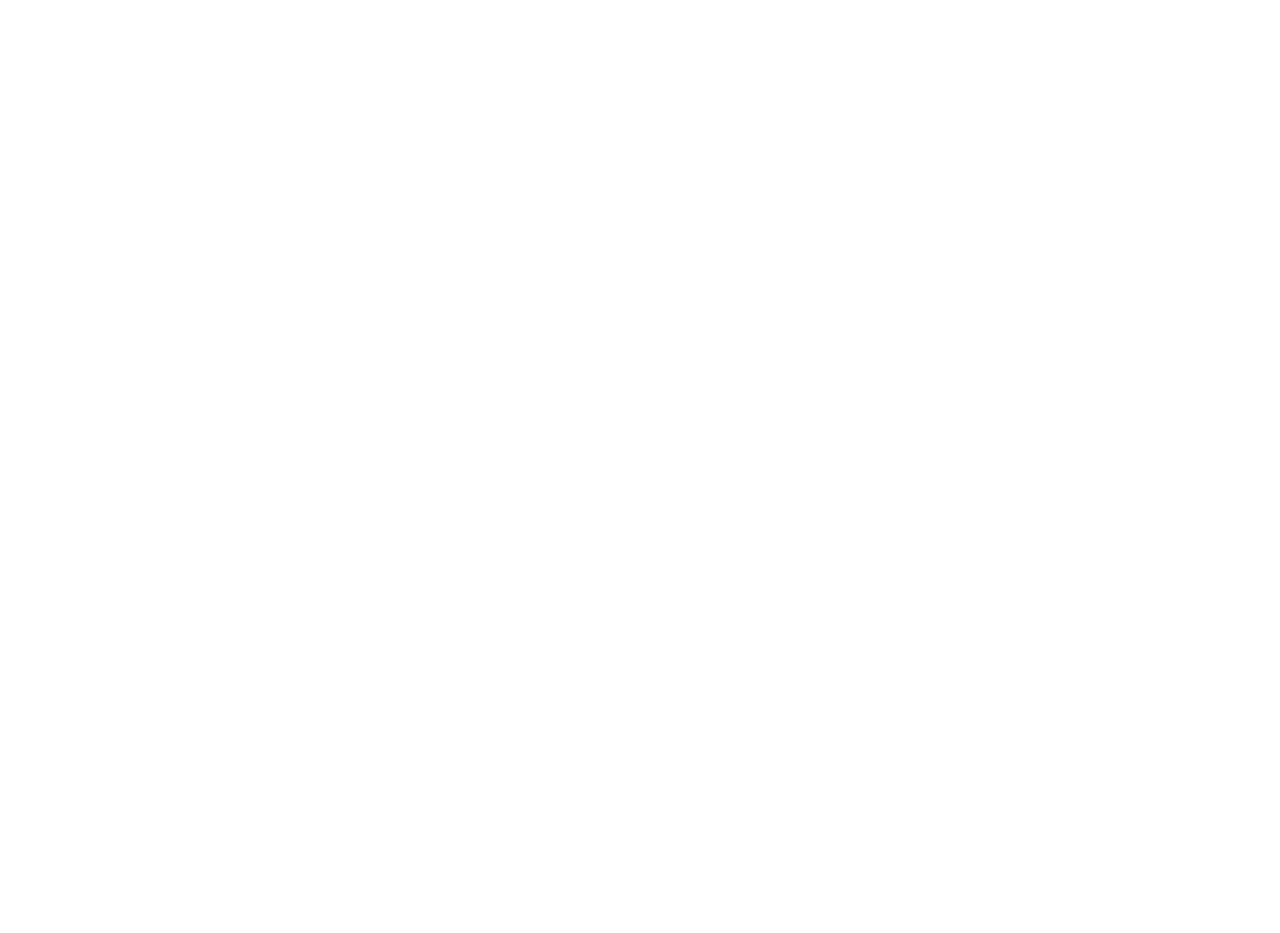
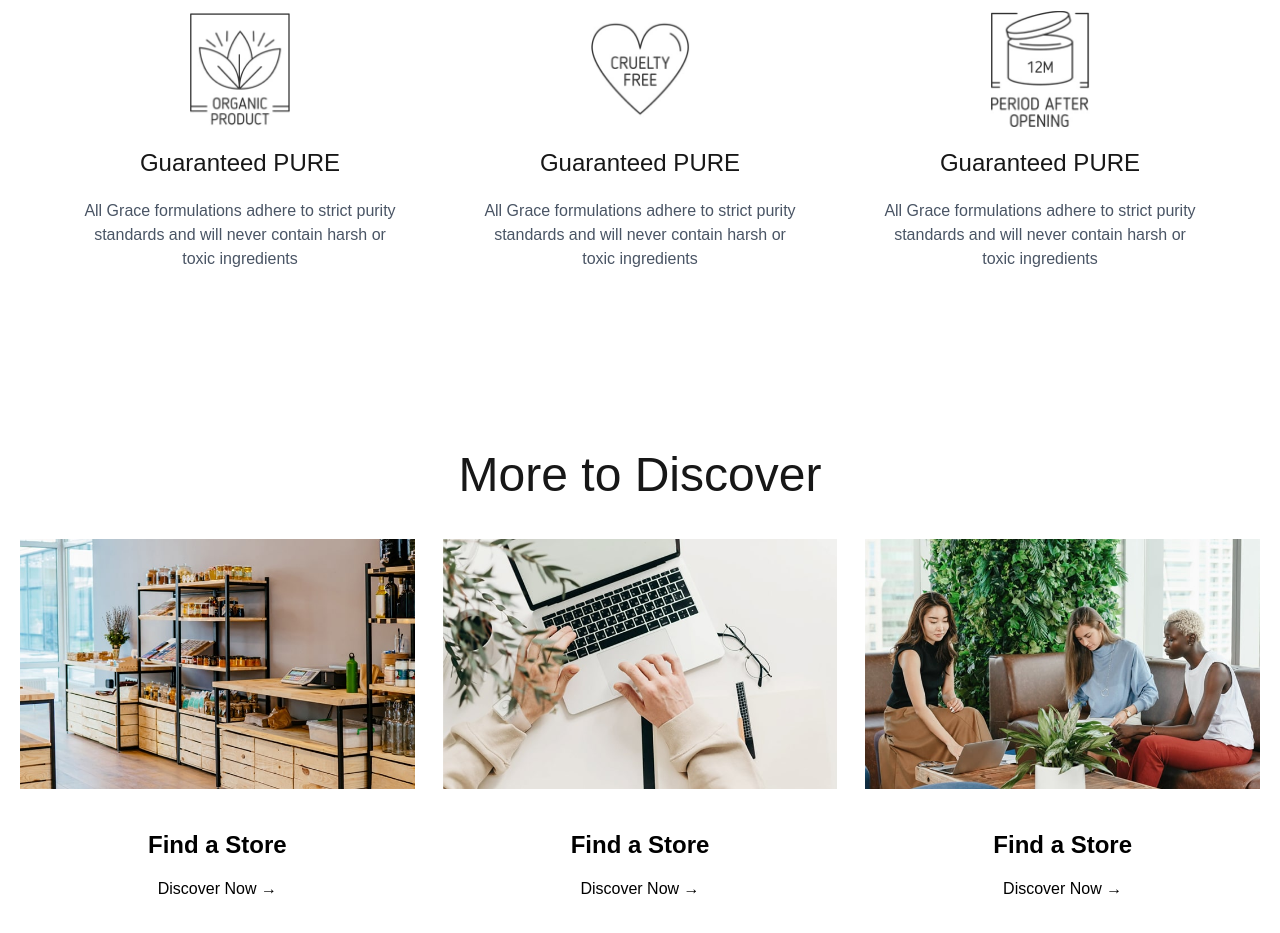
Before and after one commit to imran752310/fashon-beauty-ecommce, a Next.js app: page / in a window 1280 px wide. Shown: the part 2880-3813 px from the top of the page. Before the commit the page ends 2731 px from the top, so only its background shows below. Built offline with nearby package versions, Linux system fonts and the light colour scheme.

Commit message:
blogs is completed

```diff
--- /dev/null
+++ b/src/app/Components/Blogs.tsx
@@ -0,0 +1,73 @@
+import Link from "next/link";
+import React from "react";
+
+const Blogs = () => {
+  return (
+    <div className="px-5 py-15">
+      <div className="mx-auto text-center text-5xl m-10">
+        <h1>More to Discover</h1>
+      </div>
+      <div className="grid grid-cols-1 md:grid-cols-2 lg:grid-cols-3 xl:grid-cols-3 gap-7">
+        {/* blog1  */}
+
+        <div className="overflow-hidden">
+          <div className="relative bg-[url('/images/blog-1.jpg')] w-full h-[250px] bg-cover bg-center transform transition-transform duration-300 hover:scale-105 "></div>
+
+          {/* Optional overlay */}
+          <div className="  p-10 text-black text-center h-full max-w-md">
+            <div>
+              <h2 className="text-2xl font-semibold pb-4 cursor-pointer hover:text-green-700 transition-all ">
+                Find a Store
+              </h2>
+            </div>
+            <Link href="/discover">
+              <span className="text-base   hover:opacity-75 cursor-pointer">
+                Discover Now →
+              </span>
+            </Link>
+          </div>
+        </div>
+         {/* blog2  */}
+         <div className="overflow-hidden">
+          <div className="relative bg-[url('/images/blog-2.jpg')] w-full h-[250px] bg-cover bg-center transform transition-transform duration-300 hover:scale-105 "></div>
+
+          {/* Optional overlay */}
+          <div className="  p-10 text-black text-center h-full max-w-md">
+            <div>
+              <h2 className="text-2xl font-semibold pb-4 cursor-pointer hover:text-green-700 transition-all ">
+                Find a Store
+              </h2>
+            </div>
+            <Link href="/discover">
+              <span className="text-base   hover:opacity-75 cursor-pointer">
+                Discover Now →
+              </span>
+            </Link>
+          </div>
+        </div>
+      {/* blog3  */}
+      <div className="overflow-hidden">
+          <div className="relative bg-[url('/images/blog-3.jpg')] w-full h-[250px] bg-cover bg-center transform transition-transform duration-300 hover:scale-105 "></div>
+
+          {/* Optional overlay */}
+          <div className="  p-10 text-black text-center h-full max-w-md">
+            <div>
+              <h2 className="text-2xl font-semibold pb-4 cursor-pointer hover:text-green-700 transition-all ">
+                Find a Store
+              </h2>
+            </div>
+            <Link href="/discover">
+              <span className="text-base   hover:opacity-75 cursor-pointer">
+                Discover Now →
+              </span>
+            </Link>
+          </div>
+        </div>
+
+      </div>
+
+    </div>
+  );
+};
+
+export default Blogs;
--- a/src/app/Components/Collection.tsx
+++ b/src/app/Components/Collection.tsx
@@ -4,7 +4,6 @@
   return (
     <div className="px-5 py-15">
       <div className="grid grid-cols-1 md:grid-cols-2 lg:grid-cols-3 xl:grid-cols-3 gap-7">
-
         {/* card 2 */}
         <div className="overflow-hidden">
           <div className="relative bg-[url('/images/collection-1.jpg')] w-full h-[430px] bg-cover bg-center transform transition-transform duration-300 hover:scale-105 ">
@@ -59,7 +58,6 @@
             </div>
           </div>
         </div>
-
       </div>
     </div>
   );
--- a/src/app/Components/ShopGlowing.tsx
+++ b/src/app/Components/ShopGlowing.tsx
@@ -1,9 +1,64 @@
-import React from 'react'
+import Image from "next/image";
+import React from "react";
 
 const ShopGlowing = () => {
   return (
-    <div>ShopGlowing</div>
-  )
-}
+    <div>
+      <div className="p-10">
+        <h1 className="text-center text-4xl p-5">Why Shop with Glowing?</h1>
+        <div className="grid grid-cols-1 md:grid-cols-2 lg:grid-cols-3 xl:grid-cols-3">
+          <div className="mx-auto text-center p-10">
+            <Image
+              src={"/images/feature-1.jpg"}
+              width={100}
+              height={100}
+              alt="abc"
+              className="mx-auto"
+            />
+            <div>
+              <h1 className="text-2xl py-5">Guaranteed PURE</h1>
+              <p className="text-gray-600">
+                All Grace formulations adhere to strict purity standards and
+                will never contain harsh or toxic ingredients
+              </p>
+            </div>
+          </div>
+          <div className="mx-auto text-center p-10">
+            <Image
+              src={"/images/feature-2.jpg"}
+              width={100}
+              height={100}
+              alt="abc"
+              className="mx-auto"
+            />
+            <div>
+              <h1 className="text-2xl py-5">Guaranteed PURE</h1>
+              <p className="text-gray-600">
+                All Grace formulations adhere to strict purity standards and
+                will never contain harsh or toxic ingredients
+              </p>
+            </div>
+          </div>
+          <div className="mx-auto text-center p-10">
+            <Image
+              src={"/images/feature-3.jpg"}
+              width={100}
+              height={100}
+              alt="abc"
+              className="mx-auto"
+            />
+            <div>
+              <h1 className="text-2xl py-5">Guaranteed PURE</h1>
+              <p className="text-gray-600">
+                All Grace formulations adhere to strict purity standards and
+                will never contain harsh or toxic ingredients
+              </p>
+            </div>
+          </div>
+        </div>
+      </div>
+    </div>
+  );
+};
 
-export default ShopGlowing
+export default ShopGlowing;
--- a/src/app/page.tsx
+++ b/src/app/page.tsx
@@ -4,6 +4,8 @@
 import CollectionCard from "./Components/Collection";
 import BestSeller from "./Components/BestSeller";
 import { NewCollection } from "./Components/NewCollection";
+import ShopGlowing from "./Components/ShopGlowing";
+import Blogs from "./Components/Blogs";
 
 export default function Home() {
   return (
@@ -13,6 +15,8 @@
       <CollectionCard />
       <BestSeller />
       <NewCollection />
+      <ShopGlowing />
+      <Blogs />
     </div>
   );
 }
```
Lines whose indentation alone changed are shown as unchanged.
